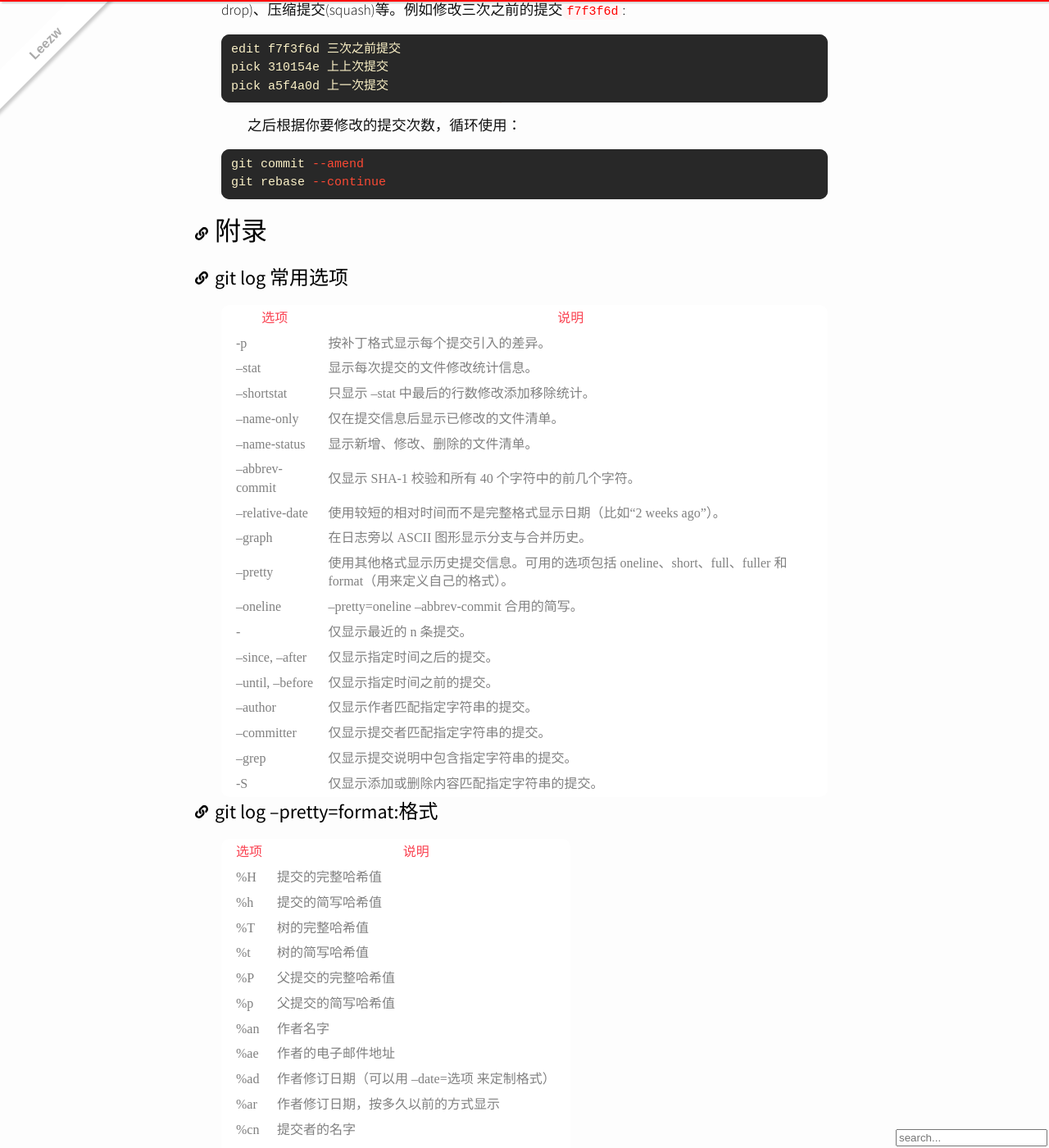
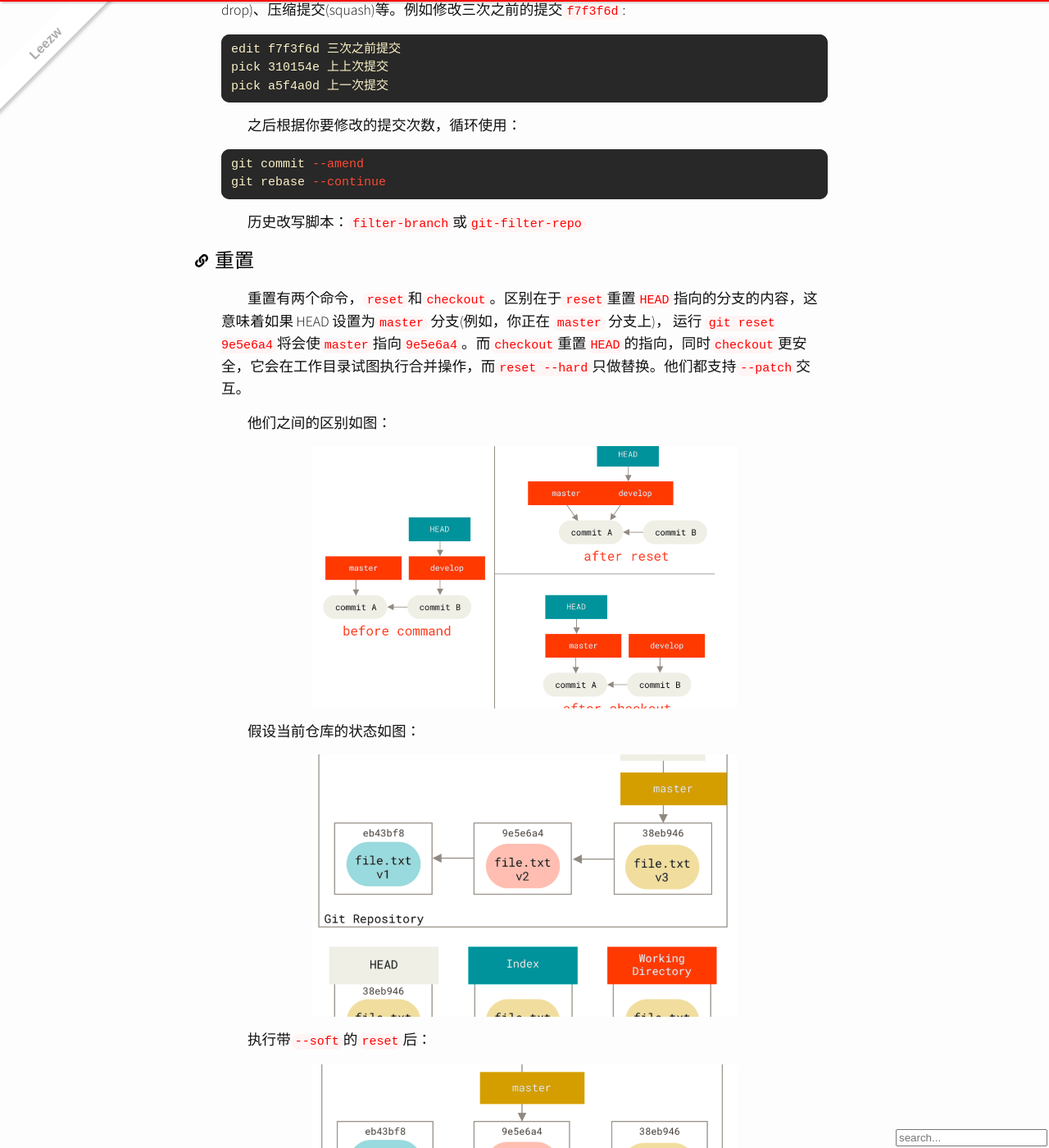
Before and after one commit to quantum-li/quantum-li.github.io, a Jekyll site: the page built from _article/2020-11-02-git-reference.md, in a window 1280 px wide and 1400 px high, scrolled down 13303 px. Shown: the whole window at 82% size. Built offline with Jekyll 4.4.1, drawn with Linux system fonts in a browser that asks for light colours; nearby versions of some CDN libraries; comment, search, counter and statistics services are not loaded; some of the changed text lies outside the part shown.

Commit message:
2020-12-04 16:18:40

````diff
--- a/_article/2020-11-02-git-reference.md
+++ b/_article/2020-11-02-git-reference.md
@@ -347,7 +347,47 @@ git commit --amend
 git rebase --continue
 ```
 
+历史改写脚本：`filter-branch`或`git-filter-repo`
 
+## 重置
+
+重置有两个命令，`reset`和`checkout`。区别在于`reset`重置`HEAD`指向的分支的内容，这意味着如果 HEAD 设置为`master` 分支(例如，你正在 `master` 分支上)， 运行 `git reset 9e5e6a4`将会使`master`指向`9e5e6a4`。而`checkout`重置`HEAD`的指向，同时`checkout`更安全，它会在工作目录试图执行合并操作，而`reset --hard`只做替换。他们都支持`--patch`交互。
+
+他们之间的区别如图：
+
+![reset和checkout区别](/assets/images/git-reference/reset-checkout-diff.png)
+
+假设当前仓库的状态如图：
+
+![当前仓库状态01](/assets/images/git-reference/当前仓库状态01.png)
+
+执行带`--soft`的`reset`后：
+
+![使用soft](/assets/images/git-reference/soft-reset.png)
+
+执行带`--mixed`的`reset`后（`--mixed`是`reset`的默认行为）：
+
+![使用mixed](/assets/images/git-reference/mixed-reset.png)
+
+执行带`--hard`的`reset`会强制覆盖了工作目录中的文件。Git 数据库中的一个提交内还留有该文件的 v3 版本，可以通过 `reflog` 来找回它。但是若该文件还未提交，Git 仍会覆盖它从而导致无法恢复：
+
+![使用hard](/assets/images/git-reference/hard-reset.png)
+
+还可以指定`reset`的作用路径，指定了路径后不会更新`HEAD`指针，而是会从`HEAD`拉取数据更新暂存区或工作目录的指定文件。也可以同时指定一次提交，这样会从指定的提交拉取数据更新暂存区：
+
+![指定文件](/assets/images/git-reference/reset-file-指定提交.png)
+
+使用`reset`命令可以实现提交的压缩或`--amend`命令，假设当前仓库状态如图：
+
+![使用reset压缩提交](/assets/images/git-reference/reset压缩前.png)
+
+执行`git reset --soft HEAD~2`后：
+
+![执行reset](/assets/images/git-reference/reset-执行.png)
+
+再次执行`commit`：
+
+![reset压缩后](/assets/images/git-reference/reset压缩后.png)
 
 
 
````
Also changed, not shown: assets/images/git-reference/hard-reset.png (added), assets/images/git-reference/mixed-reset.png (added), assets/images/git-reference/reset-checkout-diff.png (added), assets/images/git-reference/reset-file-指定提交.png (added), assets/images/git-reference/reset-执行.png (added), assets/images/git-reference/reset压缩前.png (added), assets/images/git-reference/reset压缩后.png (added), assets/images/git-reference/soft-reset.png (added), assets/images/git-reference/当前仓库状态01.png (added).
